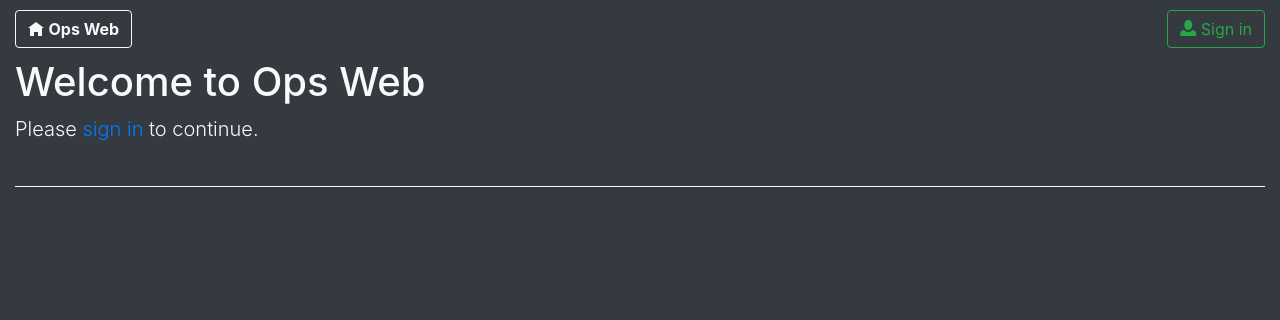
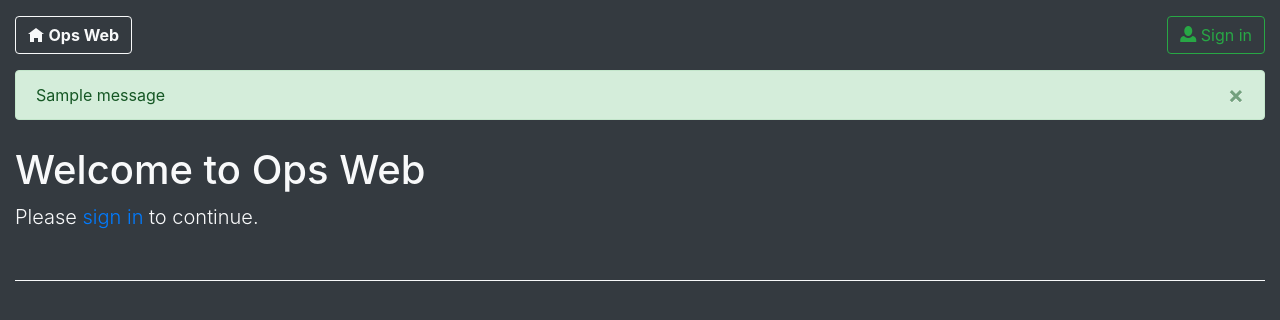
Before and after one commit to informatica-na-presales-ops/ops-web, a Python web app: template ops_web/templates/sign-in.html in a window 1280 px wide. Shown: the top 320 px of the page. Run offline with Jinja, Linux system fonts and the light colour scheme; the template is opened without the code that fills it, so the values that code supplies are empty; one stand-in notice (Sample message) is shown.

Commit message:
Add some message flashing support

```diff
--- a/ops_web/ops_web.py
+++ b/ops_web/ops_web.py
@@ -163,6 +163,7 @@ def admin_cost_data_sync():
     db: ops_web.db.Database = flask.g.db
     db.add_log_entry(flask.g.email, 'Manual cost data sync')
     scheduler.add_job(ops_web.tasks.get_cost_data)
+    flask.flash('Cost data synchronization has started.', 'primary')
     return flask.redirect(flask.url_for('admin_cost_data'))
 
 
--- a/ops_web/templates/base.html
+++ b/ops_web/templates/base.html
@@ -14,7 +14,7 @@
 <body class="bg-dark">
 
 <div class="container-fluid">
-    <div class="row bump-top-padding">
+    <div class="row pt-3">
         <div class="col-6">
             {% block breadcrumb %}
             <a class="btn btn-outline-light" href="#">
@@ -33,9 +33,24 @@
         </div>
     </div>
 
+    {% with messages = get_flashed_messages(with_categories=true) %}
+    {% if messages %}
+    <div class="row pt-3">
+        <div class="col-12">
+        {% for category, message in messages %}
+            <div class="alert alert-{{ category }} alert-dismissible fade show">
+                {{ message }}
+                <button type="button" class="close" data-dismiss="alert">&times;</button>
+            </div>
+        {% endfor %}
+        </div>
+    </div>
+    {% endif %}
+    {% endwith %}
+
     {% block main_content %}{% endblock %}
 
-    <div class="row bump-top-padding pb-2">
+    <div class="row pt-3 pb-2">
         <div class="col-12">
             <hr class="border-light">
             <small class="text-muted">
```
